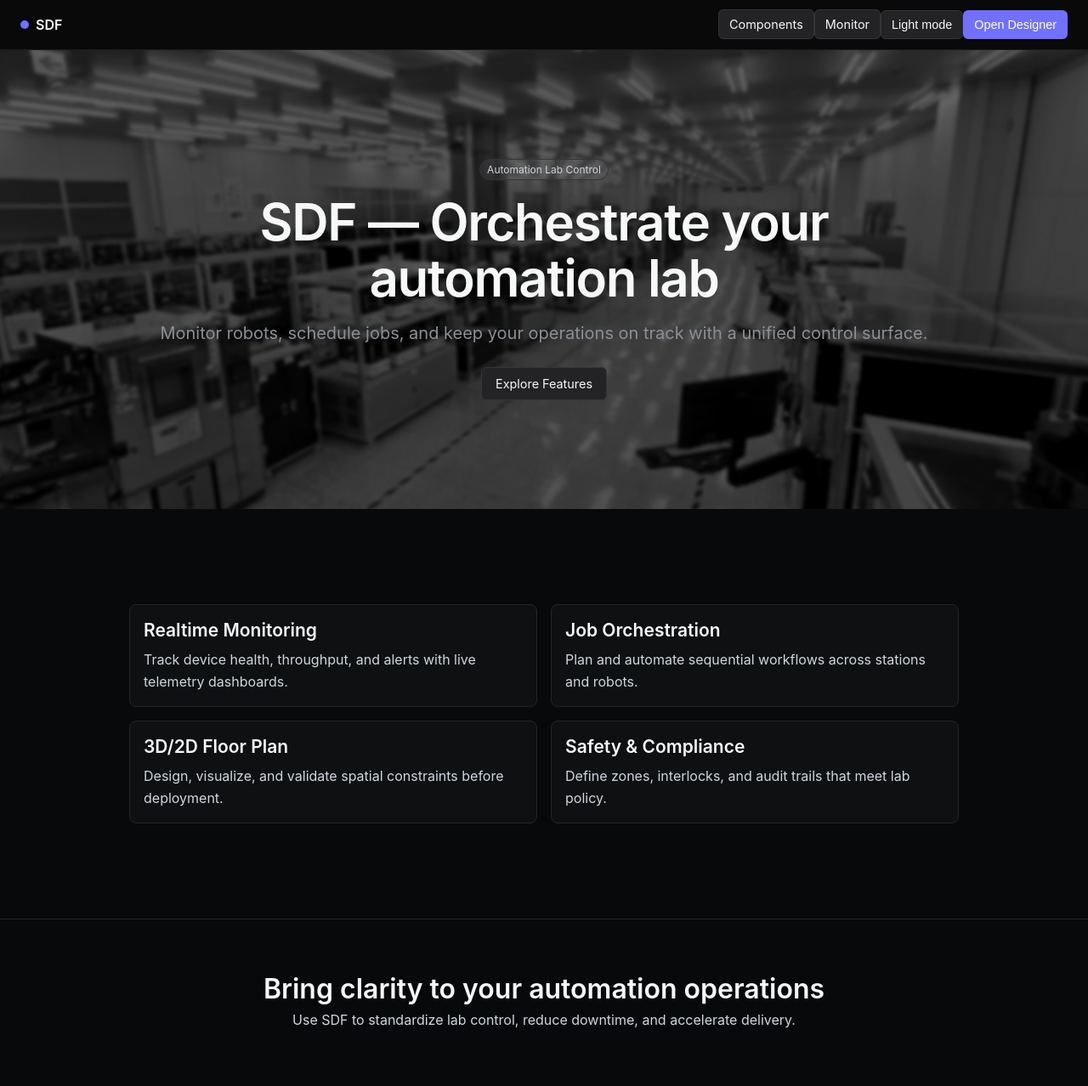
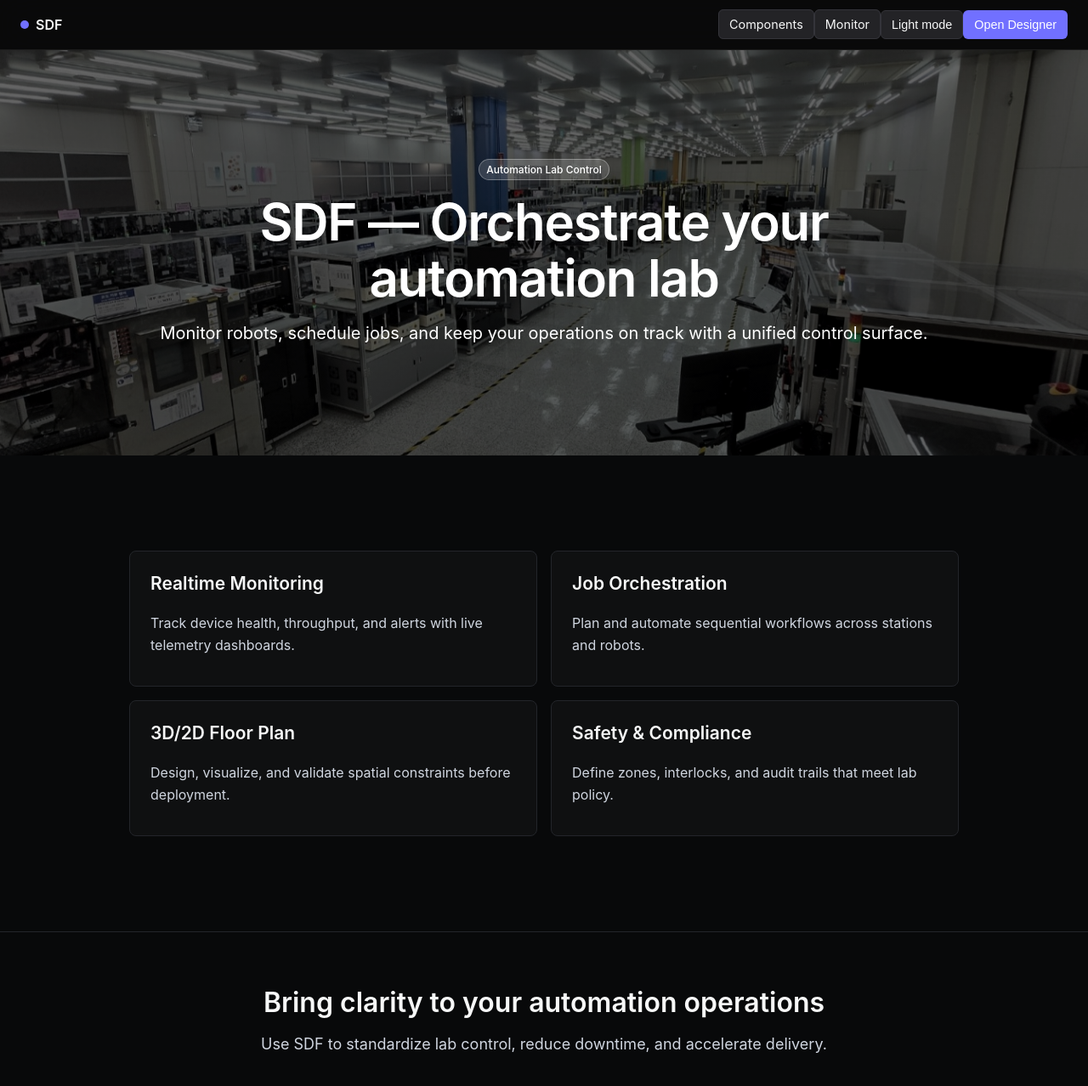
Before and after one commit to pdj14/automationlab, a Vue app: page / in a window 1280 px wide. Shown: the top 1278 px of the page at 85% size. Built offline with nearby package versions, Linux system fonts and the light colour scheme; a web font is replaced by a local one; what vue3-apexcharts would draw is missing.

Commit message:
Home 화면 테마 일관성 개선 및 Background image 가시성 복구

```diff
--- a/src/pages/Home.vue
+++ b/src/pages/Home.vue
@@ -5,9 +5,7 @@
         <div class="badge">Automation Lab Control</div>
         <h1 class="title">SDF — Orchestrate your automation lab</h1>
         <p class="subtitle">Monitor robots, schedule jobs, and keep your operations on track with a unified control surface.</p>
-        <div class="actions">
-          <a class="btn btn-secondary" href="#features">Explore Features</a>
-        </div>
+
       </div>
     </header>
 
@@ -72,7 +70,7 @@
   background-size: cover, cover;
   background-position: center, center;
   background-repeat: no-repeat, no-repeat;
-  filter: grayscale(100%) blur(2px) brightness(0.8) contrast(1.05) saturate(1.02);
+  filter: grayscale(50%) blur(0.5px) brightness(0.8) contrast(1.05) saturate(1.02);
   transform: scale(1.05);
   pointer-events: none;
   z-index: -2;
@@ -91,27 +89,30 @@
 .badge {
   display: inline-block;
   padding: 0.25rem 0.5rem;
-  border: 1px solid var(--color-border-secondary, #34343a);
-  background: var(--color-bg-translucent, rgba(255,255,255,0.05));
+  border: 1px solid rgba(255, 255, 255, 0.3);
+  background: rgba(255, 255, 255, 0.15);
   border-radius: var(--radius-rounded, 9999px);
-  color: var(--color-text-secondary, #d0d6e0);
+  color: #ffffff;
   font-size: var(--font-size-mini, 0.75rem);
+  font-weight: 500;
 }
 
 .title {
   margin-top: 1rem;
   font: var(--title-7, 590 3.5rem/1.1 var(--font-regular, 'Inter Variable'));
   letter-spacing: var(--title-7-letter-spacing, -0.022em);
-  color: var(--color-text-primary, #f7f8f8);
+  color: #ffffff;
   /* 더 큰 화면에서 조금 더 키우고, 모바일에서는 축소 */
   font-size: clamp(2rem, 6vw, 3.75rem);
+  font-weight: 600;
 }
 
 .subtitle {
   margin-top: 1rem;
-  color: var(--color-text-tertiary, #8a8f98);
+  color: #ffffff;
   font-size: clamp(1rem, 2.2vw, 1.25rem);
   line-height: var(--text-large-line-height, 1.6);
+  font-weight: 400;
 }
 
 .actions {
@@ -159,18 +160,28 @@
   border: 1px solid var(--color-border-primary, #23252a);
   background: var(--color-bg-level-1, #0f1011);
   border-radius: var(--radius-8, 8px);
-  padding: 1rem;
+  padding: 1.5rem;
+  min-height: 160px;
+  display: flex;
+  flex-direction: column;
+  justify-content: flex-start;
 }
 
 .card h3 {
   font: var(--title-2, 590 1.3125rem/1.33 var(--font-regular));
   color: var(--color-text-primary, #f7f8f8);
+  font-size: 1.3125rem;
+  font-weight: 600;
+  margin-bottom: 0.75rem;
+  line-height: 1.33;
 }
 
 .card p {
   margin-top: 0.5rem;
-  color: var(--color-text-secondary, #d0d6e0);
+  color: var(--color-text-secondary, #a1a1aa);
   line-height: 1.6;
+  font-size: 1rem;
+  font-weight: 400;
 }
 
 @media (max-width: 900px) {
@@ -181,6 +192,8 @@
   border-top: 1px solid var(--color-border-primary, #23252a);
   padding-block: 4rem;
   background: var(--color-bg-level-0, #08090a);
+  position: relative;
+  z-index: 1;
 }
 
 .cta__content {
@@ -188,14 +201,24 @@
   margin: 0 auto;
   padding: 0 var(--page-padding-inline, 24px);
   text-align: center;
+  position: relative;
+  z-index: 2;
 }
 
 .cta__content h2 {
   font: var(--title-4, 590 2rem/1.125 var(--font-regular));
+  color: var(--color-text-primary, #f7f8f8);
+  font-weight: 600;
+  margin-bottom: 1rem;
+  font-size: 2rem;
+  line-height: 1.2;
 }
 
 .cta__content p {
   margin-top: 0.5rem;
-  color: var(--color-text-secondary, #d0d6e0);
+  color: var(--color-text-secondary, #a1a1aa);
+  font-size: 1.125rem;
+  line-height: 1.6;
+  font-weight: 400;
 }
 </style>
```
